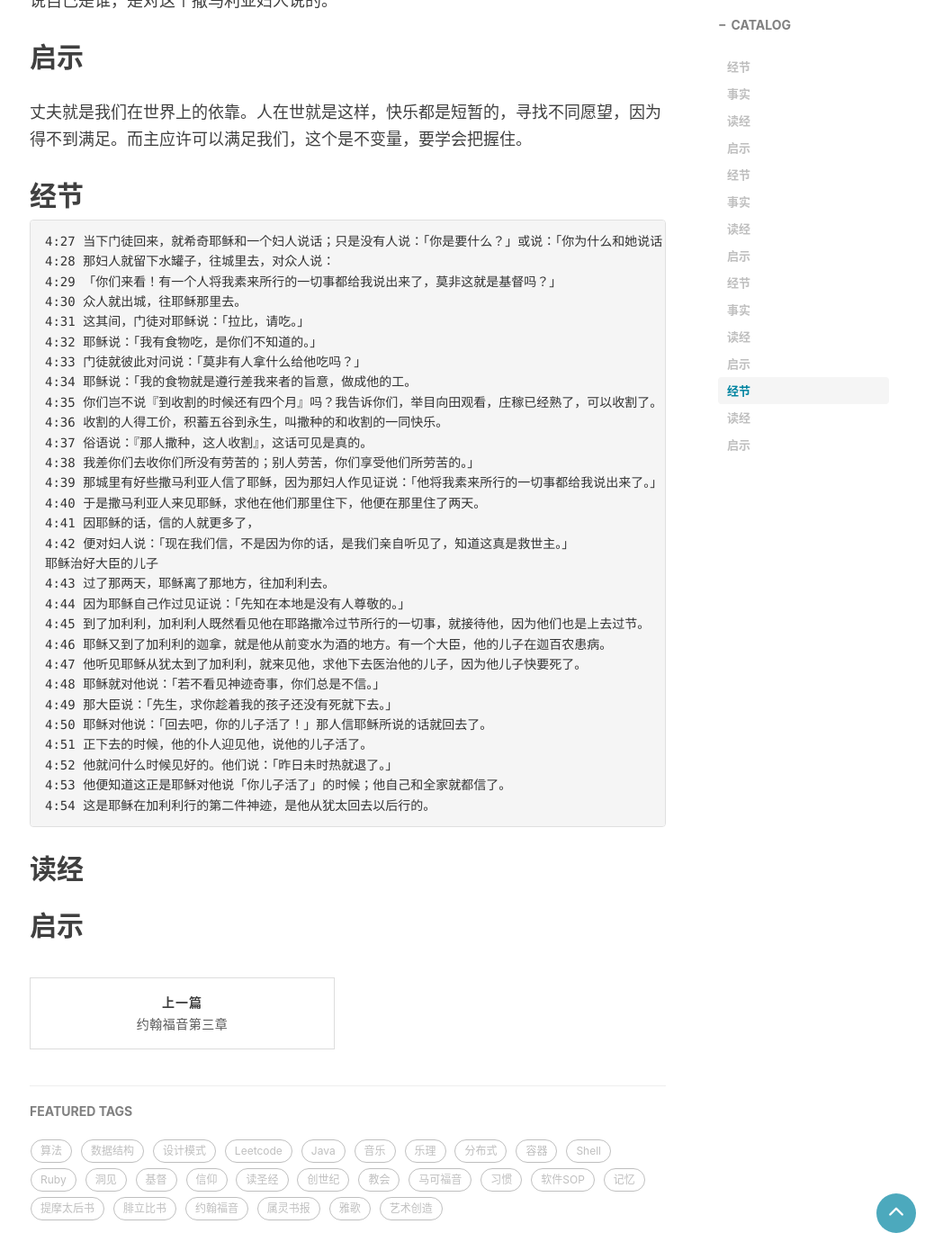
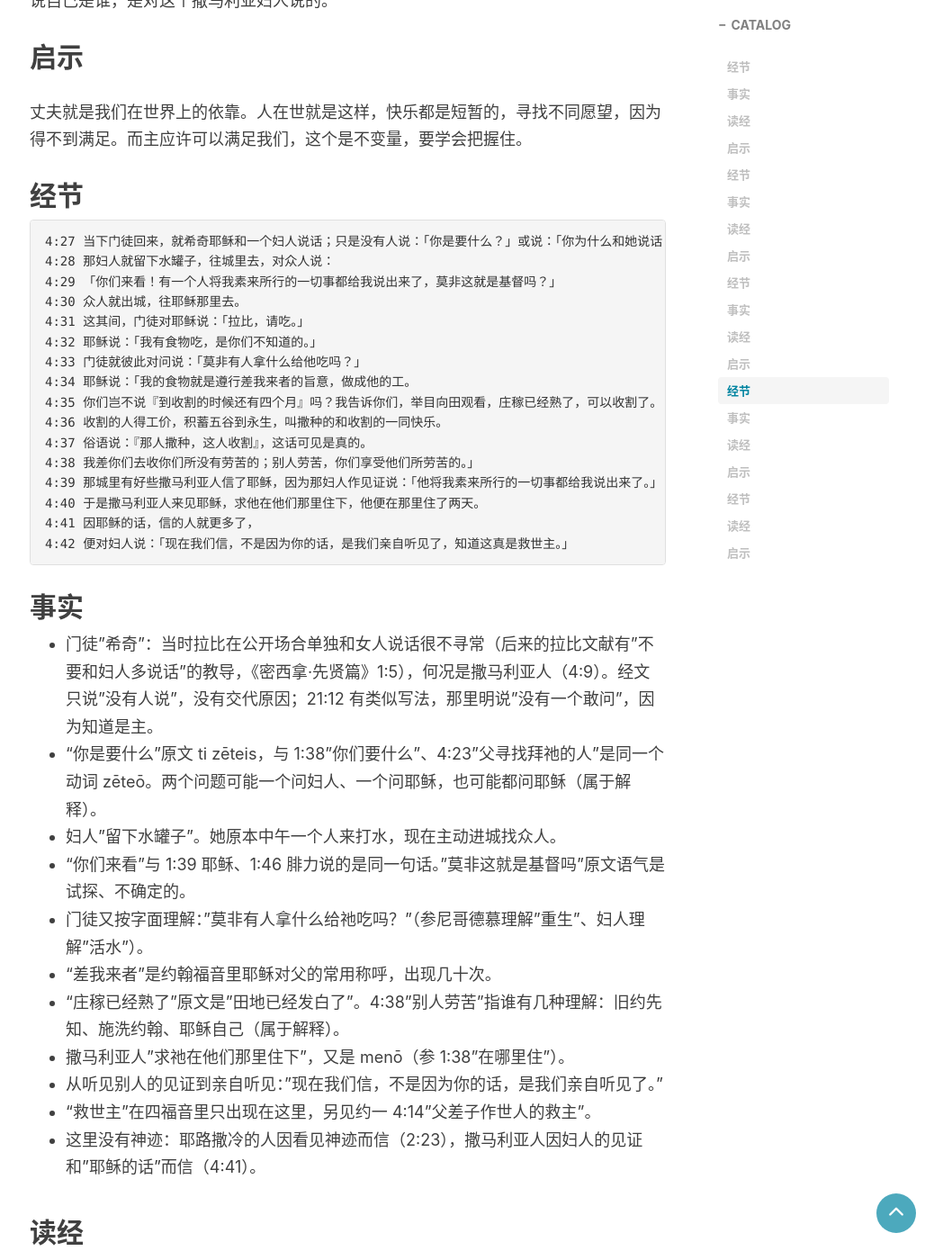
Before and after one commit to jingminglake/jingminglake.github.io, a Jekyll site: the page built from _posts/读圣经/约翰福音/2026-01-14-约翰福音第四章.md, in a window 1280 px wide and 1400 px high, scrolled down 4865 px. Shown: the whole window at 90% size, without its empty margins (232-1280 px from the left). Built offline with Jekyll 4.4.1, drawn with Linux system fonts in a browser that asks for light colours; comment, search, counter and statistics services are not loaded; some of the changed text lies outside the part shown.

Commit message:
约翰福音第四章：补写第4段（4:27–42，庄稼已经熟了、救世主）
Co-Authored-By: Claude Opus 5.5 <noreply@anthropic.com>
Claude-Session: https://claude.ai/code/session_01AvV5MQGno4NsTr9xFzXEJh

```diff
--- a/_posts/读圣经/约翰福音/2026-01-14-约翰福音第四章.md
+++ b/_posts/读圣经/约翰福音/2026-01-14-约翰福音第四章.md
@@ -146,6 +146,36 @@ tags:
 4:40 于是撒马利亚人来见耶稣，求他在他们那里住下，他便在那里住了两天。
 4:41 因耶稣的话，信的人就更多了，
 4:42 便对妇人说：「现在我们信，不是因为你的话，是我们亲自听见了，知道这真是救世主。」
+</pre>
+
+## 事实
+
+- 门徒"希奇"：当时拉比在公开场合单独和女人说话很不寻常（后来的拉比文献有"不要和妇人多说话"的教导，《密西拿·先贤篇》1:5），何况是撒马利亚人（4:9）。经文只说"没有人说"，没有交代原因；21:12 有类似写法，那里明说"没有一个敢问"，因为知道是主。
+- "你是要什么"原文 ti zēteis，与 1:38"你们要什么"、4:23"父寻找拜祂的人"是同一个动词 zēteō。两个问题可能一个问妇人、一个问耶稣，也可能都问耶稣（属于解释）。
+- 妇人"留下水罐子"。她原本中午一个人来打水，现在主动进城找众人。
+- "你们来看"与 1:39 耶稣、1:46 腓力说的是同一句话。"莫非这就是基督吗"原文语气是试探、不确定的。
+- 门徒又按字面理解："莫非有人拿什么给祂吃吗？"（参尼哥德慕理解"重生"、妇人理解"活水"）。
+- "差我来者"是约翰福音里耶稣对父的常用称呼，出现几十次。
+- "庄稼已经熟了"原文是"田地已经发白了"。4:38"别人劳苦"指谁有几种理解：旧约先知、施洗约翰、耶稣自己（属于解释）。
+- 撒马利亚人"求祂在他们那里住下"，又是 menō（参 1:38"在哪里住"）。
+- 从听见别人的见证到亲自听见："现在我们信，不是因为你的话，是我们亲自听见了。"
+- "救世主"在四福音里只出现在这里，另见约一 4:14"父差子作世人的救主"。
+- 这里没有神迹：耶路撒冷的人因看见神迹而信（2:23），撒马利亚人因妇人的见证和"耶稣的话"而信（4:41）。
+
+## 读经
+
+门徒回来，看见耶稣和一个妇人说话，觉得希奇，却没有人问。妇人留下水罐子，进城对众人说："你们来看！有一个人将我素来所行的都说出来了，莫非这就是基督吗？"她原本中午一个人来，躲着人，现在却主动去找人。
+
+门徒请耶稣吃饭，耶稣说："我的食物就是遵行差我来者的旨意。"门徒只看到还要四个月才收割，耶稣却说："举目向田观看，庄稼已经熟了。"
+
+撒马利亚人先是因为妇人的见证信了，后来是"亲自听见了"，知道这真是救世主。耶路撒冷的人因为神迹而信，撒马利亚人没有看到神迹，却因为祂的话信了。
+
+## 启示
+
+"你是要什么？"这反映出我们对主的一个不敢问的问题，因为主比我们大。但门徒通过撒马利亚妇人的事件已经有感觉了，觉得主是要一个东西，是他们暂时不能理解的。
+
+## 经节
+<pre style="font-size: 18px;">
 耶稣治好大臣的儿子
 4:43 过了那两天，耶稣离了那地方，往加利利去。
 4:44 因为耶稣自己作过见证说：「先知在本地是没有人尊敬的。」
```
